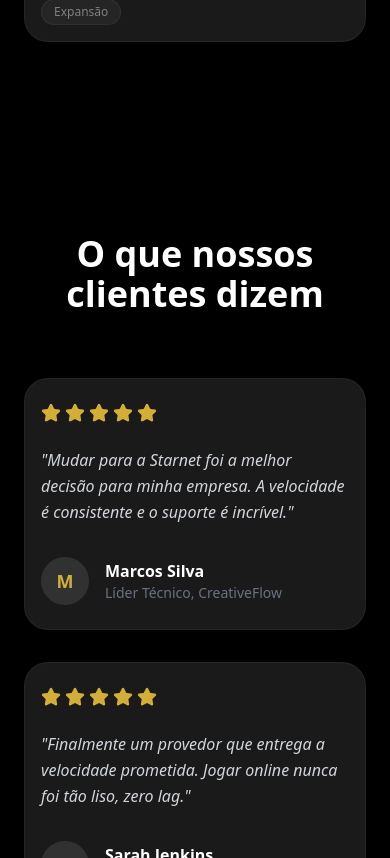
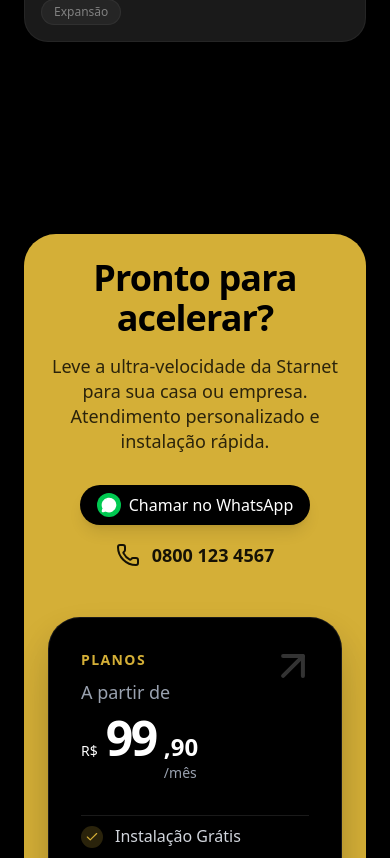
Before and after one commit to Raineriojr/starnet-landing-page, a React (Vite) app: page / in a window 390 px wide. Shown: the part 6346-7204 px from the top of the page. Built offline with nearby package versions, Linux system fonts and the light colour scheme.

Commit message:
feat: remove testimonials section

```diff
--- a/src/App.tsx
+++ b/src/App.tsx
@@ -1,11 +1,5 @@
 import { Header, Footer } from "./components/layout";
-import {
-  Hero,
-  About,
-  Services,
-  Testimonials,
-  CTA,
-} from "./components/sections";
+import { Hero, About, Services, CTA } from "./components/sections";
 
 function App() {
   return (
@@ -15,7 +9,6 @@
         <Hero />
         <About />
         <Services />
-        <Testimonials />
         <CTA />
       </main>
       <Footer />
--- a/src/components/layout/Header.tsx
+++ b/src/components/layout/Header.tsx
@@ -38,11 +38,6 @@
             </a>
           </li>
           <li>
-            <a href="#avaliacao" className="hover:text-gold transition-colors">
-              Avaliações
-            </a>
-          </li>
-          <li>
             <a href="#contato" className="hover:text-gold transition-colors">
               Contato
             </a>
--- a/src/components/sections/Testimonials.tsx
+++ /dev/null
@@ -1,59 +0,0 @@
-import { Card } from "../ui";
-import { Star } from "lucide-react";
-
-import { TESTIMONIALS } from "../../data";
-
-export function Testimonials() {
-  return (
-    <section
-      id="avaliacao"
-      className="py-24 md:py-32 bg-black text-white px-6 md:px-20"
-    >
-      <h2 className="text-4xl md:text-5xl font-bold text-center mb-16 md:mb-20">
-        O que nossos clientes dizem
-      </h2>
-
-      <div className="grid md:grid-cols-3 gap-8">
-        {TESTIMONIALS.map((testimonial, index) => (
-          <Card
-            key={index}
-            className="px-4 py-6 md:p-10 bg-card border border-white/5 rounded-3xl hover:border-gold/30 transition-all duration-300"
-          >
-            <div className="flex gap-1 mb-6">
-              {[...Array(5)].map((_, i) => (
-                <Star
-                  key={i}
-                  size={20}
-                  className={
-                    i < testimonial.rating
-                      ? "fill-gold text-gold"
-                      : "fill-gray-700 text-gray-700"
-                  }
-                />
-              ))}
-            </div>
-
-            <p className="text-gray-300 mb-8 italic text-base md:text-lg leading-relaxed mt-auto">
-              "{testimonial.quote}"
-            </p>
-
-            <div className="flex items-center gap-4">
-              <div className="w-12 h-12 rounded-full bg-white/10 flex items-center justify-center overflow-hidden">
-                {/* Fallback avatar using initials if no image */}
-                <span className="text-lg font-bold text-gold">
-                  {testimonial.name.charAt(0)}
-                </span>
-              </div>
-              <div>
-                <p className="font-bold text-base text-white">
-                  {testimonial.name}
-                </p>
-                <p className="text-sm text-gray-500">{testimonial.role}</p>
-              </div>
-            </div>
-          </Card>
-        ))}
-      </div>
-    </section>
-  );
-}
```
